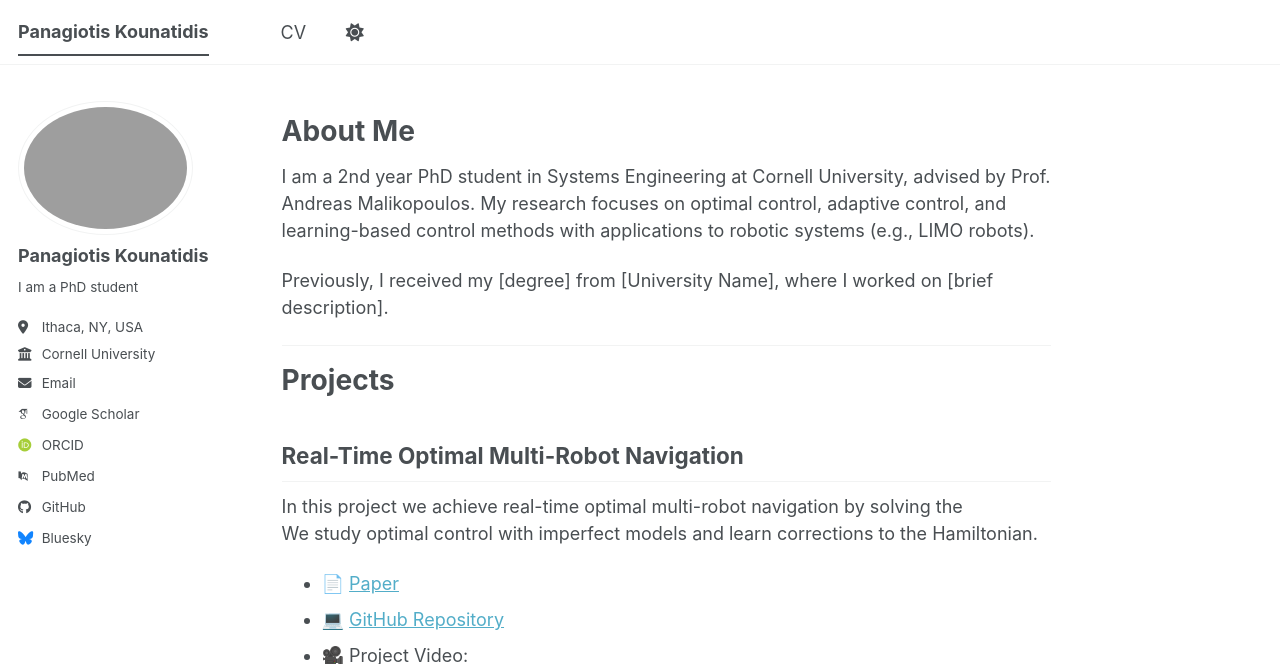
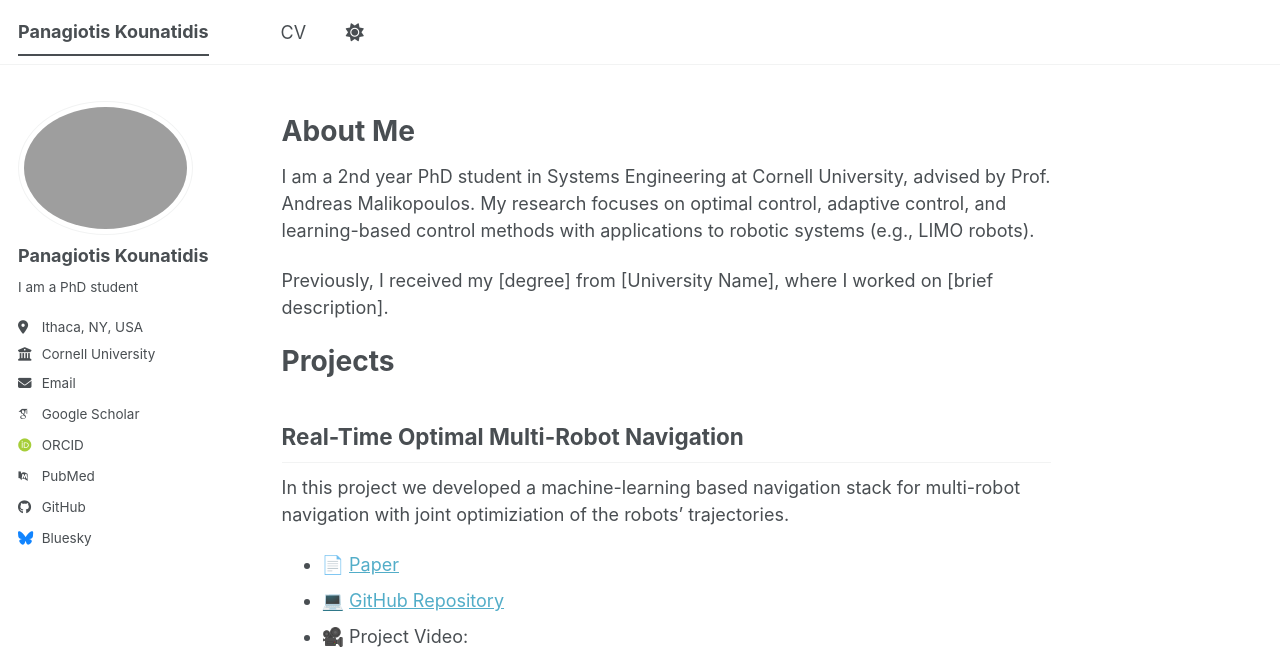
Before and after one commit to Panos20102k/Panos20102k.github.io, a Jekyll site: the page built from _pages/about.md, in a window 1280 px wide and 900 px high, cut to the strip 0-664 px from the top of the window. Built offline with Jekyll 4.4.1, drawn with Linux system fonts in a browser that asks for light colours; some web fonts are replaced; a script bundle is joined from its source files by our own code; library files that are not in the unit come from our copies.

Commit message:
comment line out

```diff
--- a/_pages/about.md
+++ b/_pages/about.md
@@ -12,7 +12,7 @@ My research focuses on optimal control, adaptive control, and learning-based con
 
 Previously, I received my [degree] from [University Name], where I worked on [brief description].
 
----
+<!-- --- -->
 
 <!-- # News
 
@@ -27,8 +27,7 @@ Previously, I received my [degree] from [University Name], where I worked on [br
 
 ## Real-Time Optimal Multi-Robot Navigation
 
-In this project we achieve real-time optimal multi-robot navigation by solving the
-We study optimal control with imperfect models and learn corrections to the Hamiltonian.
+In this project we developed a machine-learning based navigation stack for multi-robot navigation with joint optimiziation of the robots' trajectories.
 
 - 📄 [Paper](https://ieeexplore.ieee.org/abstract/document/11312656)
 - 💻 [GitHub Repository](https://github.com/yourusername/repo)
```
